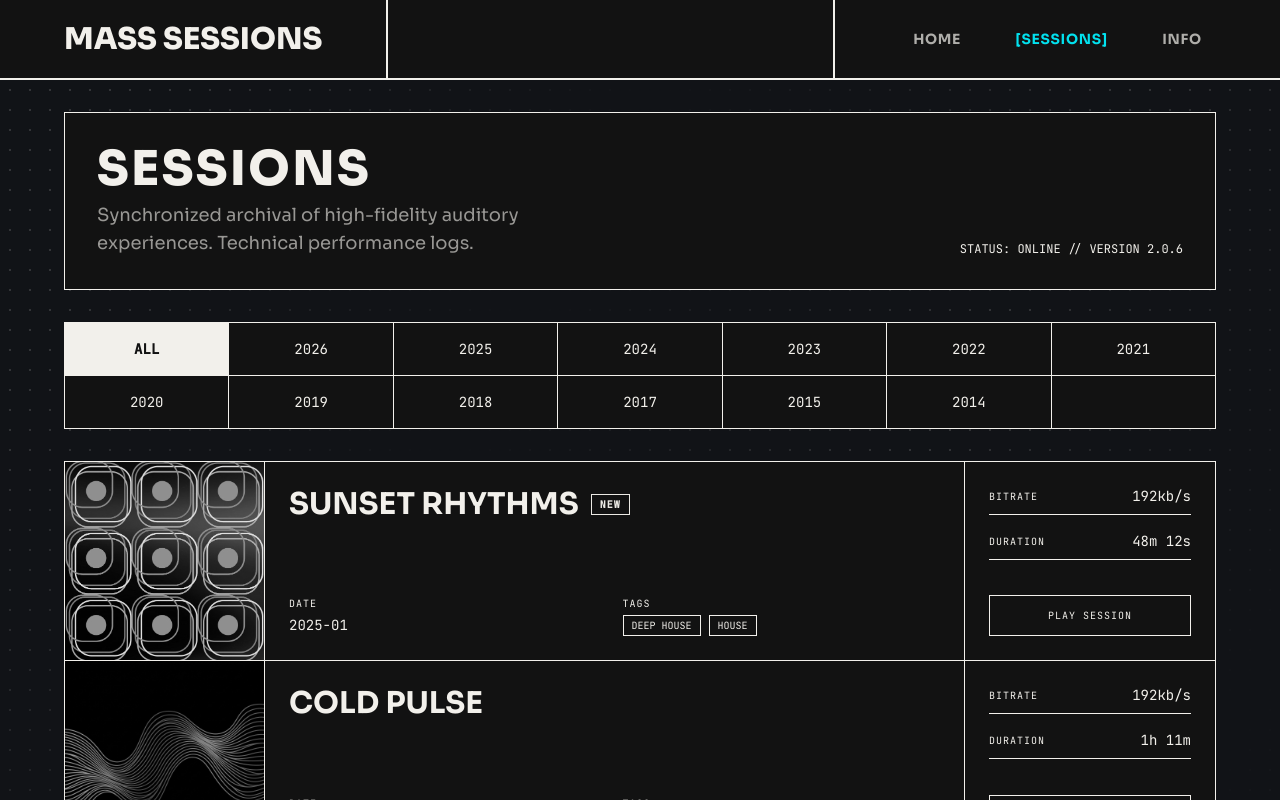
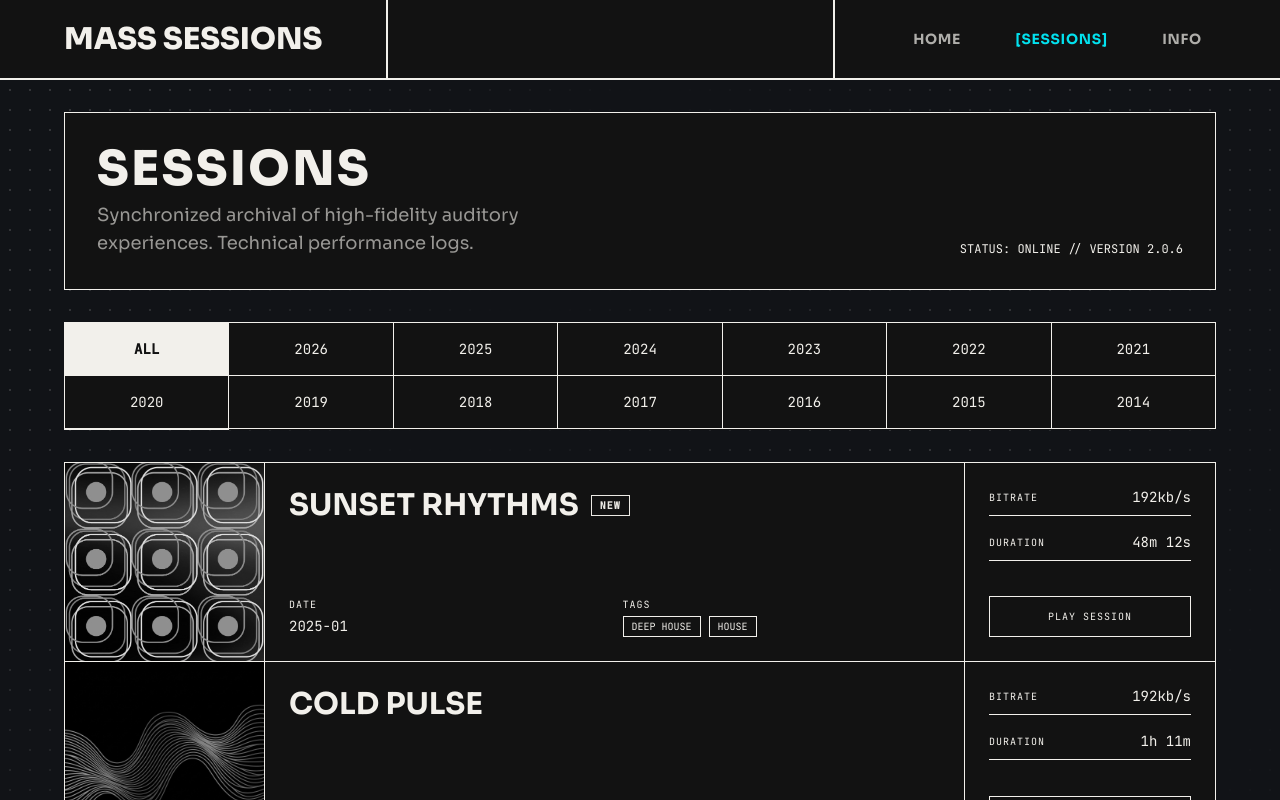
Before and after one commit to andres-manzanera/mass-sessions, a Next.js app: page /sessions in a window 1280 px wide. Shown: the top 800 px of the page. Built offline with nearby package versions, Linux system fonts and the light colour scheme.

Commit message:
Añado dos sesiones año 2016-08 y 2016-05

```diff
--- a/src/app/sessions-old/page.tsx
+++ b/src/app/sessions-old/page.tsx
@@ -152,7 +152,7 @@ function SessionsContent() {
 
         {/* Filters */}
         <div role="group" aria-label="Filtrar sesiones por año" className="flex flex-wrap gap-2 mb-8 select-none">
-          {["ALL", "2025", "2024", "2023", "2022", "2021", "2020", "2019", "2018", "2017", "2015", "2014"].map((year, i) => (
+          {["ALL", "2025", "2024", "2023", "2022", "2021", "2020", "2019", "2018", "2017", "2016", "2015", "2014"].map((year, i) => (
             <button
               key={year}
               onClick={() => { setActiveYear(year); setCurrentPage(1); setAnimKey((k) => k + 1); }}
--- a/src/app/sessions/page.tsx
+++ b/src/app/sessions/page.tsx
@@ -254,7 +254,7 @@ function GridContent() {
 
         {/* Filters Grid */}
         <div className="mb-8 grid grid-cols-4 md:grid-cols-7 bg-black pl-[1px] pt-[1px] overflow-hidden">
-          {["ALL", "2026", "2025", "2024", "2023", "2022", "2021", "2020", "2019", "2018", "2017", "2015", "2014"].map((year, idx) => (
+          {["ALL", "2026", "2025", "2024", "2023", "2022", "2021", "2020", "2019", "2018", "2017", "2016", "2015", "2014"].map((year, idx) => (
             <button
               key={year}
               style={{ "--i": idx } as React.CSSProperties}
--- a/src/data/sessions.ts
+++ b/src/data/sessions.ts
@@ -214,5 +214,27 @@ export const SESSIONS_DATA: Session[] = [
     image: "/session_2014_04.jpg",
     audioUrl: "https://mass-sessions.and7pm.com/wp-content/uploads/2024/11/2014-4-BD-Hidden-Track.mp3",
     date: "2014-04"
+  },
+  {
+    id: "raw-echoes",
+    title: "RAW ECHOES",
+    artist: "MASS SESSIONS",
+    duration: "1h 07m",
+    genres: ["DEEP HOUSE", "HOUSE"],
+    image: "/session_2016_05.png",
+    audioUrl: "https://mass-sessions.and7pm.com/wp-content/uploads/2026/06/2016-05.mp3",
+    date: "2016-05",
+    bitrate: "192kb/s"
+  },
+  {
+    id: "steel-rhythms",
+    title: "STEEL RHYTHMS",
+    artist: "MASS SESSIONS",
+    duration: "1h 00m",
+    genres: ["DEEP HOUSE", "HOUSE"],
+    image: "/session_2016_08.png",
+    audioUrl: "https://mass-sessions.and7pm.com/wp-content/uploads/2026/06/2016-08.mp3",
+    date: "2016-08",
+    bitrate: "192kb/s"
   }
 ].sort((a, b) => b.date.localeCompare(a.date));
```
Also changed, not shown: public/session_2016_05.png (added), public/session_2016_08.png (added).
